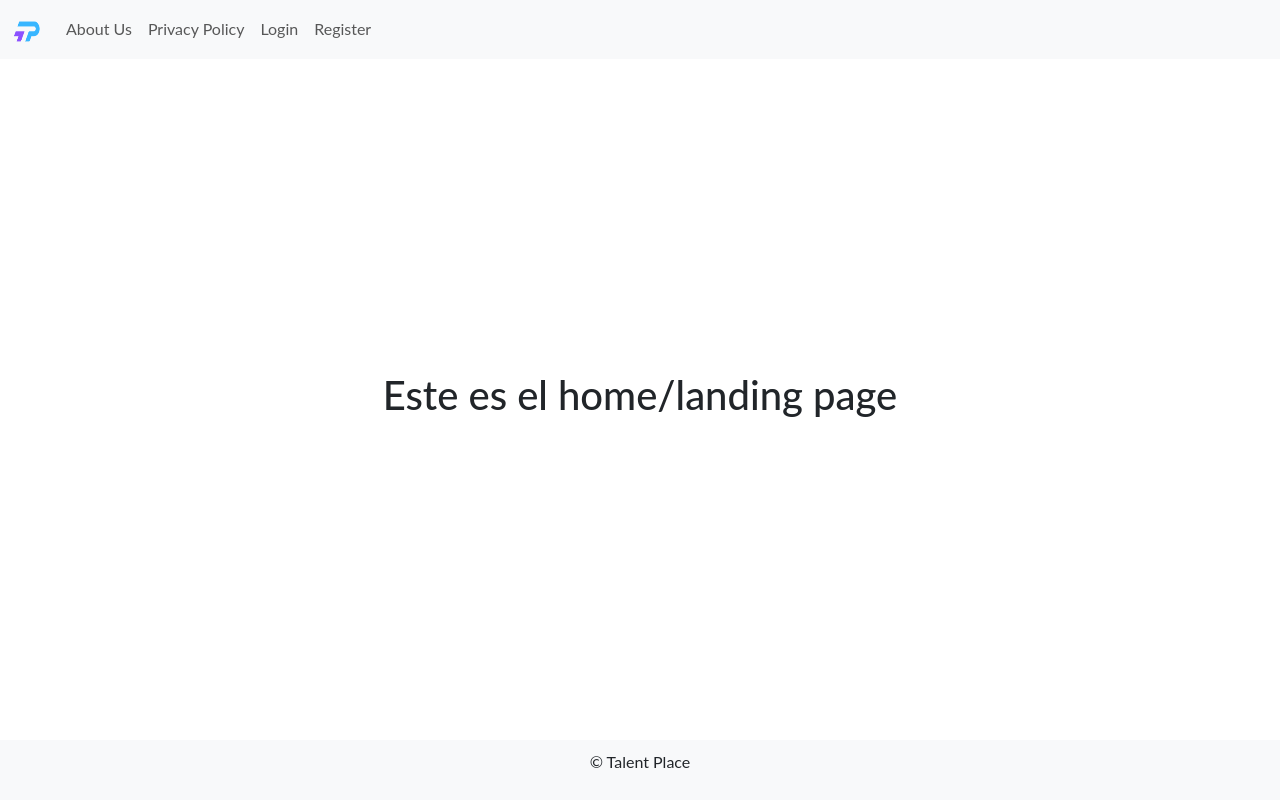
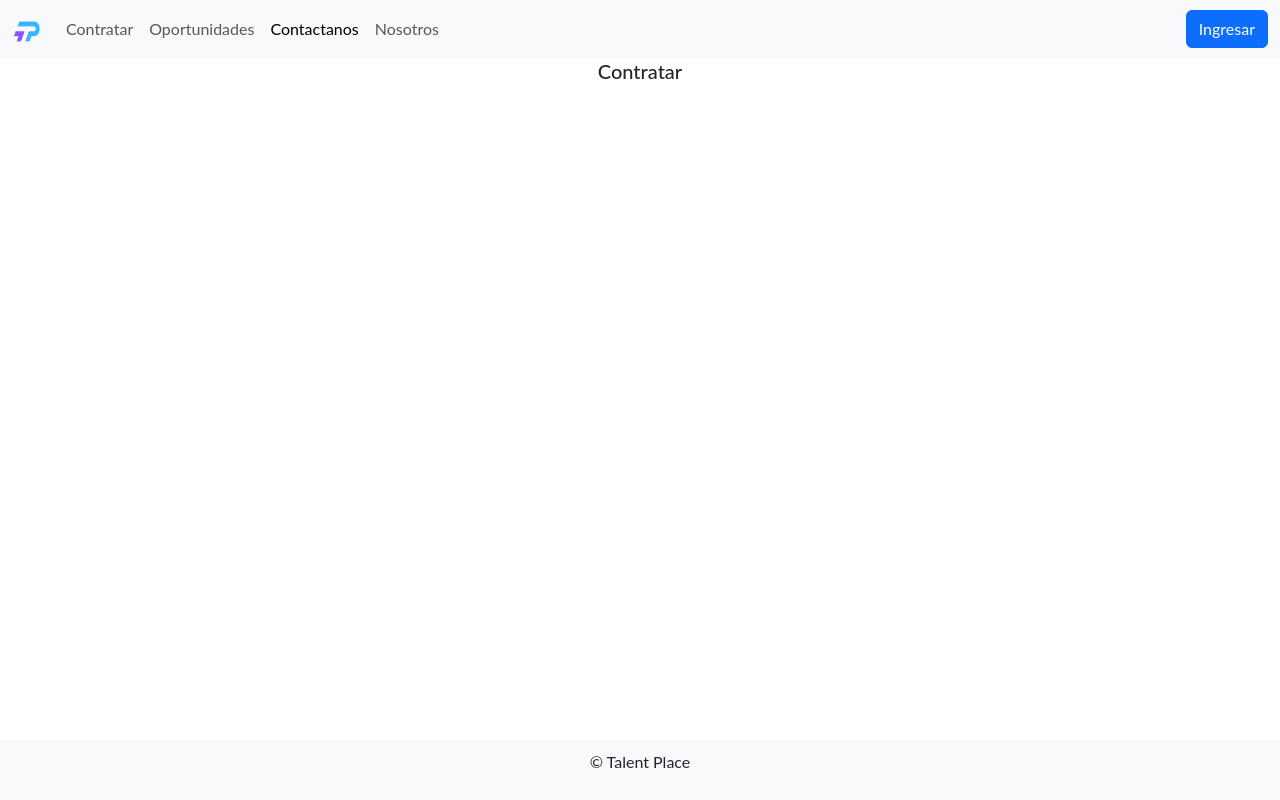
Before and after one commit to igrowker/i002-talentplace-front, a React (Vite) app: page /contact in a window 1280 px wide. Built offline with nearby package versions, Linux system fonts and the light colour scheme.

Commit message:
falta agregar estilo (font), y re visar el tamaño del icono

```diff
--- a/package.json
+++ b/package.json
@@ -23,6 +23,6 @@
     "@types/react-dom": "^18.3.0",
     "@vitejs/plugin-react": "^4.3.1",
     "globals": "^15.6.0",
-    "vite": "^5.3.1"
+    "vite": "^5.3.2"
   }
 }
--- /dev/null
+++ b/src/pages/ContactUs.jsx
@@ -0,0 +1,7 @@
+export const ContactUs = () => {
+    return (
+      <div>
+          <h5 className='text-center'>Contratar</h5>
+      </div>
+    )
+  }
--- /dev/null
+++ b/src/pages/Contratar.jsx
@@ -0,0 +1,7 @@
+export const Contratar = () => {
+    return (
+      <div>
+          <h5 className='text-center'>Contratar</h5>
+      </div>
+    )
+  }
--- /dev/null
+++ b/src/pages/Oportunidades.jsx
@@ -0,0 +1,7 @@
+export const Oportunidades = () => {
+    return (
+      <div>
+          <h5 className='text-center'>Oportunidades</h5>
+      </div>
+    )
+  }
--- a/src/pages/index.js
+++ b/src/pages/index.js
@@ -2,6 +2,9 @@ export * from './AboutUs';
 export * from './LandingPage';
 export * from './PrivacyPolicy';
 export * from './Login';
+export * from './Contratar'
+export * from './ContactUs'
+export * from './Oportunidades'
 export * from './Register';
 export * from './shared/Footer';
 export * from './shared/Navbar';
--- a/src/pages/shared/Navbar.jsx
+++ b/src/pages/shared/Navbar.jsx
@@ -12,6 +12,7 @@ export const Navbar = () => {
             height="30px"
           />
         </Link>
+
         <button
           className="navbar-toggler"
           type="button"
@@ -29,37 +30,40 @@ export const Navbar = () => {
               className={({ isActive }) =>
                 `nav-item nav-link ${isActive ? "active" : ""}`
               }
-              to="/about"
+              to="/contratar"
             >
-              About Us
+              Contratar
             </NavLink>
 
             <NavLink
               className={({ isActive }) =>
                 `nav-item nav-link ${isActive ? "active" : ""}`
               }
-              to="/privacy"
+              to="/oportunidades"
             >
-              Privacy Policy
+              Oportunidades
             </NavLink>
             <NavLink
               className={({ isActive }) =>
                 `nav-item nav-link ${isActive ? "active" : ""}`
               }
-              to="/login"
+              to="/contact"
             >
-              Login
+              Contactanos
             </NavLink>
             <NavLink
               className={({ isActive }) =>
                 `nav-item nav-link ${isActive ? "active" : ""}`
               }
-              to="/register"
+              to="/about"
             >
-              Register
+              Nosotros
             </NavLink>
           </div>
         </div>
+
+        <a href="/login" class="btn btn-primary" role="button" aria-disabled="true">Ingresar</a>
+
       </div>
     </nav>
   );
--- a/src/router/AppRouter.jsx
+++ b/src/router/AppRouter.jsx
@@ -1,5 +1,5 @@
 import { Route, Routes } from "react-router-dom"
-import { LandingPage, PrivacyPolicy, AboutUs, Login, Register } from "../pages"
+import { LandingPage, PrivacyPolicy, AboutUs, Login, Register,Contratar,Oportunidades,ContactUs} from "../pages"
 
 export const AppRouter = () => {
   return (
@@ -8,6 +8,9 @@ export const AppRouter = () => {
              <Route path="/home" element={<LandingPage />} />
              <Route path="/*" element={<LandingPage />} />
              <Route path="/about" element={<AboutUs />} />
+             <Route path="/contratar" element={<Contratar/>} />
+             <Route path="/oportunidades" element={<Oportunidades />} />
+             <Route path="/contact" element={<ContactUs />} />
              <Route path="/privacy" element={<PrivacyPolicy />} />
              <Route path="/login" element={<Login />} />
              <Route path="/register" element={<Register />} />
```
Also changed, not shown: 1 other file (tests, documents, lock files or other folders).
